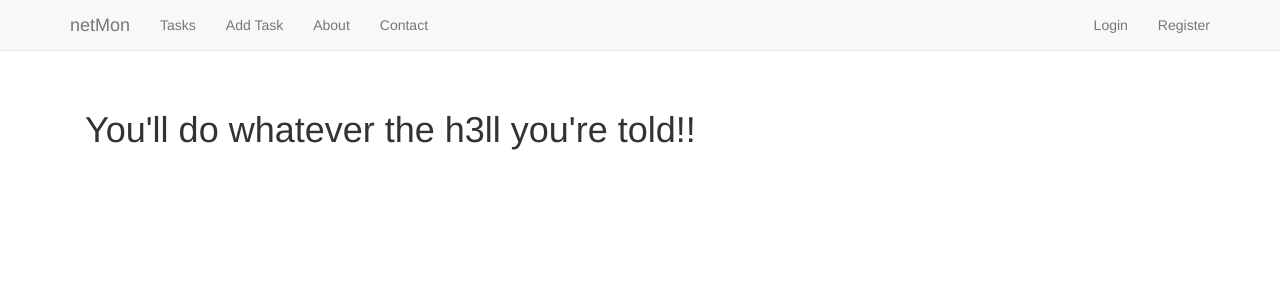
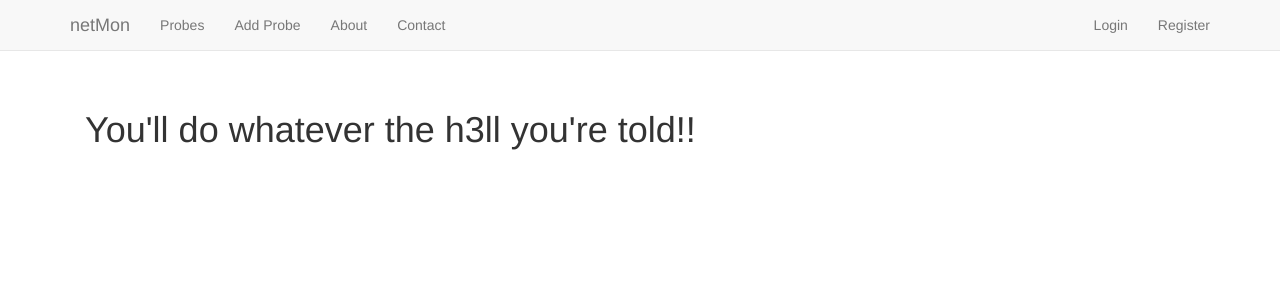
Before and after one commit to thiezn/netMon, a Flask app: page /terms_of_service in a window 1280 px wide. Shown: the top 300 px of the page. Run offline with Flask 2, Linux system fonts and the light colour scheme; parts of the project's set-up code (start-up, migrations or seed data) failed here and were passed over; some libraries are stand-ins or nearby versions.

Commit message:
Updated Poller to accept both db and manual probes
The poller service now accepts both probes added through the frontend
and through the main event loop. The run_at value is evaluated to see if
the probe is already present in the db (which is not foulproof!!).

Somewhere along the line the rescheduling got broken. It seems that the
run_at updates by the reschedule method are not seen by the poller so
tasks get run as soon as they can.

Also made cosmetic updates to the frontend, now showing probes instead
of tasks

```diff
--- a/frontend/app/forms.py
+++ b/frontend/app/forms.py
@@ -33,7 +33,7 @@ class LoginForm(Form):
     remember_me = BooleanField('Remember me', default=False)
 
 
-class TaskForm(Form):
+class ProbeForm(Form):
     name = StringField('name')
     probe_type = SelectField('Probe Type', default='PingProbe',
                              choices=[('PingProbe', 'Ping'),
--- a/frontend/app/templates/add_task.html
+++ b/frontend/app/templates/add_probe.html
@@ -1,9 +1,9 @@
 {% extends "layout.html" %}
 {% block content %}
-<form action="{{url_for('add_task')}}" class="form-horizontal" method="POST">
+<form action="{{url_for('add_probe')}}" class="form-horizontal" method="POST">
         {{ form.hidden_tag() }}
         <div class="heading">
-          <h4 class="form-heading">Add a task</h4>
+          <h4 class="form-heading">Add a probe</h4>
         </div>
 
         <div class="form-group {% if form.name.errors %} has-error {% endif %}">
@@ -51,6 +51,6 @@
           {{ form.run_on_nodes.errors[0] }}
         </div>
 
-        <button class="btn btn-success" type="submit">Add Task</button>
+        <button class="btn btn-success" type="submit">Add Probe</button>
 </form>
 {% endblock %}
--- a/frontend/app/templates/layout.html
+++ b/frontend/app/templates/layout.html
@@ -48,8 +48,8 @@
         </div>
         <div class="navbar-collapse collapse">
           <ul class="nav navbar-nav">
-             <li {% if request.path=="/tasks" %} class="active" {% endif %}><a href="{{ url_for('tasks') }}">Tasks</a></li>
-             <li {% if request.path=="/tasks/add" %} class="active" {% endif %}><a href="{{ url_for('add_task') }}">Add Task</a></li>
+             <li {% if request.path=="/probes" %} class="active" {% endif %}><a href="{{ url_for('probes') }}">Probes</a></li>
+             <li {% if request.path=="/probes/add" %} class="active" {% endif %}><a href="{{ url_for('add_probe') }}">Add Probe</a></li>
              <li {% if request.path=="/about" %} class="active" {% endif %}><a href="{{ url_for('about') }}">About</a></li>
 	         <li {% if request.path=="/contact" %} class="active" {% endif %}><a href="{{ url_for('contact') }}">Contact</a></li>
           </ul>
--- a/frontend/app/views.py
+++ b/frontend/app/views.py
@@ -1,7 +1,7 @@
 from flask import url_for, session, request, render_template, flash, redirect
 from app import app, db
 from app import hash_string
-from .forms import LoginForm, RegisterForm, TaskForm
+from .forms import LoginForm, RegisterForm, ProbeForm
 from .models import User
 from flask.ext.login import login_user, logout_user
 from flask.ext.login import current_user, login_required
@@ -17,33 +17,33 @@ import time
 # need to do a LOT of cleanup on the whole frontend
 # code as I was just a newbie when i wrote this stuff
 # now i'm at least an intermediate newbie at python :)
-# also need to merge the Task and NodeStorage classes
+# also need to merge the Probe and NodeStorage classes
 # so we don't have to setup two DB connections
 
-class TaskStorage:
+class ProbeStorage:
     def __init__(self, db_addr='127.0.0.1', db_port=27017):
         self.session = MongoClient(db_addr, db_port)
-        self.db = self.session.task_database
-        self.tasks = self.db.task_collection
-        self.task_ids = []
+        self.db = self.session.probe_database
+        self.probes = self.db.probe_collection
+        self.probe_ids = []
 
-    def add(self, task):
-        """ Adds a task Task to the database
+    def add(self, probe):
+        """ Adds a probe Probe to the database
 
         Args:
-            task: A dict representing a task object
+            probe: A dict representing a probe object
         return:
-            task_id: _id value of mongodb document
+            probe_id: _id value of mongodb document
         """
-        return self.tasks.insert_one(task).inserted_id
+        return self.probes.insert_one(probe).inserted_id
 
-    def get_tasks(self):
-        """ Prints out all tasks """
-        return self.tasks.find()
+    def get_probes(self):
+        """ Prints out all probes """
+        return self.probes.find()
 
-    def get_task(self, task_id):
-        """ Returns a single task """
-        return self.tasks.find_one({"_id": ObjectId(task_id)})
+    def get_probe(self, probe_id):
+        """ Returns a single probe """
+        return self.probes.find_one({"_id": ObjectId(probe_id)})
 
 
 class NodeStorage:
@@ -84,16 +84,16 @@ class NodeStorage:
         self.nodes.remove({"name": node_name})
 
 
-# Use a global variable for Task/NodeStorage, otherwise we need
+# Use a global variable for Probe/NodeStorage, otherwise we need
 # to setup a new connection to mongodb for each function
 
-task_storage = TaskStorage()
+probe_storage = ProbeStorage()
 node_storage = NodeStorage()
 
 
-@app.route('/tasks/add', methods=['GET', 'POST'])
-def add_task():
-    """ Add a task to the database
+@app.route('/probes/add', methods=['GET', 'POST'])
+def add_probe():
+    """ Add a probe to the database
 
     PingProbe can have the following values:
                 'type'
@@ -115,9 +115,9 @@ def add_task():
                 'max_hops'
     """
     if request.method == 'POST':
-        form = TaskForm(request.form)
+        form = ProbeForm(request.form)
         if form.validate():
-            task = {'run_at': time.time(),
+            probe = {'run_at': time.time(),
                     'type': form.data['probe_type'],
                     'recurrence_time': form.recurrence_time.data,
                     'recurrence_count': form.recurrence_count.data,
@@ -125,46 +125,46 @@ def add_task():
                     'dest_addr': form.dest_addr.data,
                     'run_on_nodes': form.run_on_nodes.data.split(',')}
             if form.probe_type == 'PingProbe':
-                task['timeout'] = 1
-                task['count'] = 10
-                task['preload'] = 10
+                probe['timeout'] = 1
+                probe['count'] = 10
+                probe['preload'] = 10
             elif form.probe_type == 'TraceProbe':
-                task['wait_time'] = 1
-                task['max_hops'] = 20
+                probe['wait_time'] = 1
+                probe['max_hops'] = 20
 
-            task['_id'] = task_storage.add(task)
-            return render_template('task_added.html',
+            probe['_id'] = probe_storage.add(probe)
+            return render_template('probe_added.html',
                                    form=form,
-                                   title="Task added",
-                                   task=task)
-        return render_template('add_task.html',
+                                   title="Probe added",
+                                   probe=probe)
+        return render_template('add_probe.html',
                                form=form,
-                               title='Task added')
+                               title='Probe added')
     else:
-        return render_template('add_task.html',
-                               form=TaskForm(),
-                               title="Add Task")
+        return render_template('add_probe.html',
+                               form=ProbeForm(),
+                               title="Add Probe")
 
 
-@app.route('/tasks')
-def tasks():
-    result = task_storage.get_tasks()
+@app.route('/probes')
+def probes():
+    result = probe_storage.get_probes()
 
-    tasks = []
-    for task in result:
-        tasks.append(task)
+    probes = []
+    for probe in result:
+        probes.append(probe)
 
-    return render_template("tasks.html", tasks=tasks)
+    return render_template("probes.html", probes=probes)
 
 
-@app.route('/task/<task_id>')
-def task(task_id):
-    task = task_storage.get_task(task_id)
+@app.route('/probe/<probe_id>')
+def probe(probe_id):
+    probe = probe_storage.get_probe(probe_id)
 
     chart = None
 
-    if(task['type'] == "PingProbe" and
-       'result' in task):
+    if(probe['type'] == "PingProbe" and
+       'result' in probe):
         chart = lineChart(name="lineChart",
                           x_is_date=True,
                           x_axis_format="%d-%m-%y %H:%M:%S",
@@ -173,7 +173,7 @@ def task(task_id):
         min_data = []
         avg_data = []
         max_data = []
-        for result in task['result']:
+        for result in probe['result']:
             if 'error' in result:
                 # TODO, need to take into account that some probes
                 # give an error and some don't This just assumes
@@ -198,11 +198,11 @@ def task(task_id):
         chart = chart.htmlcontent
 
         # convert timestamps for pretty printing
-        for item in task['result']:
+        for item in probe['result']:
             item['timestamp'] = format(datetime.fromtimestamp(item['timestamp']),
                                        '%d-%b-%y - %H:%M:%S')
 
-    return render_template("task.html", task=task, chart=chart)
+    return render_template("probe.html", probe=probe, chart=chart)
 
 
 @app.route('/', methods=['GET', 'POST'])
--- a/poller/probe_storage.py
+++ b/poller/probe_storage.py
@@ -45,7 +45,6 @@ class ProbeStorage:
         """
         logger.info('updating probe_id {} with result {}'
                     .format(probe.probe_id, probe))
-
         self.probes.update_one({'_id': probe.probe_id},
                                {'$addToSet': {'result': probe.result}},
                                upsert=upsert)
--- a/poller/probes/probes.py
+++ b/poller/probes/probes.py
@@ -27,6 +27,7 @@ class Probe:
         recurrence_count = kwargs.get('recurrence_count', None)
         self.run_on_nodes = kwargs.get('run_on_nodes', [])
         self.run_on_groups = kwargs.get('run_on_groups', [])
+        self.probe_id = kwargs.get('probe_id', None)
 
         if recurrence_count and not recurrence_time:
             raise ValueError('Can\'t create recurring probe without '
@@ -40,7 +41,6 @@ class Probe:
         self.name = self.__class__.__name__
         self.recurrence_time = recurrence_time
         self.recurrence_count = recurrence_count
-        self.probe_id = None
 
     def db_record(self):
         """ Should return what we want to write to the
```
Also changed, not shown: frontend/app/templates/probe.html (renamed from frontend/app/templates/task.html, +7 -7 lines), frontend/app/templates/probe_added.html (added, +22 -0 lines), frontend/app/templates/probes.html (added, +37 -0 lines), frontend/app/templates/task_added.html (deleted, +0 -22 lines), frontend/app/templates/tasks.html (deleted, +0 -37 lines), poller/main.py (+16 -13 lines), poller/poller.py (+10 -4 lines).
